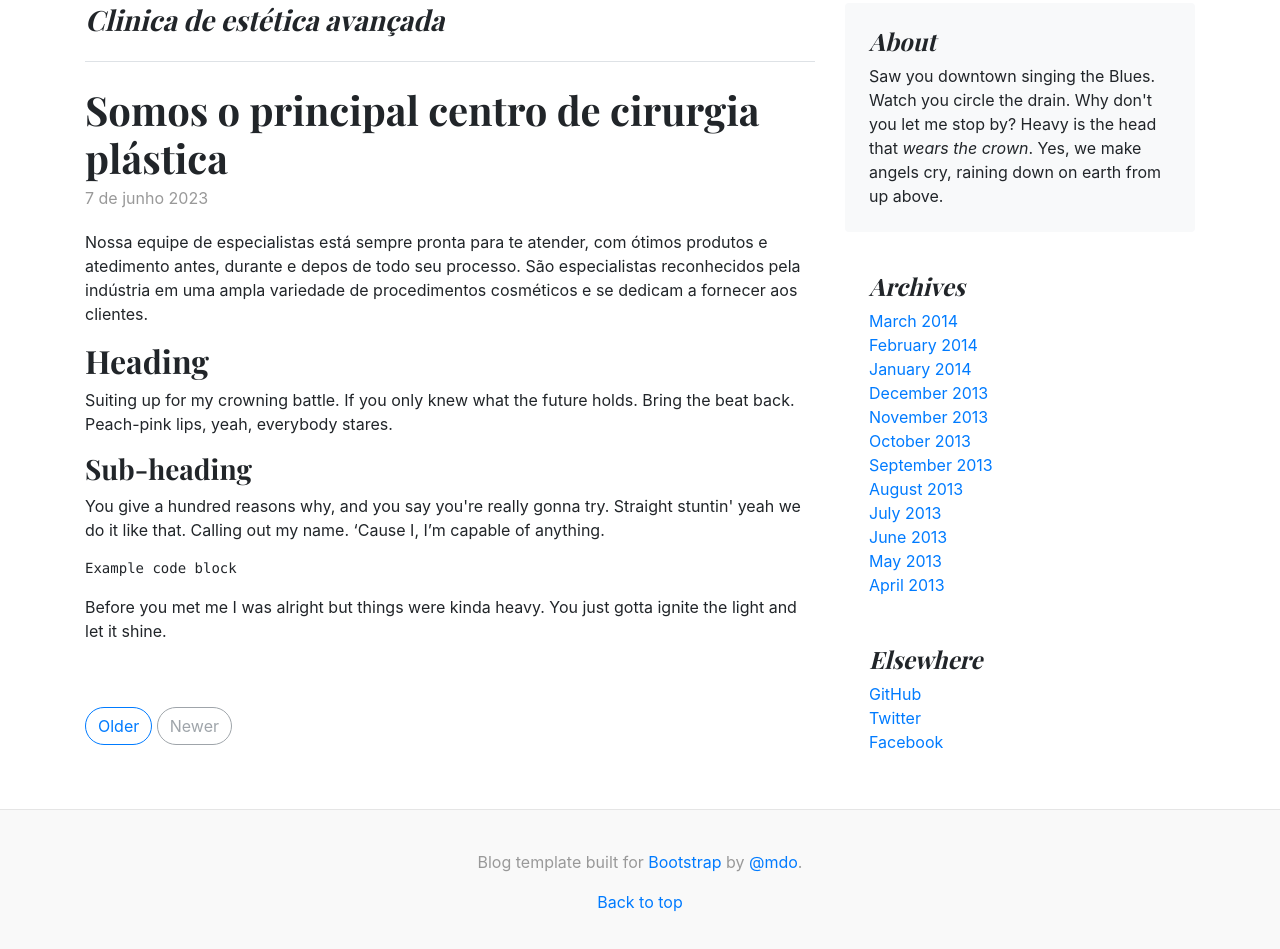
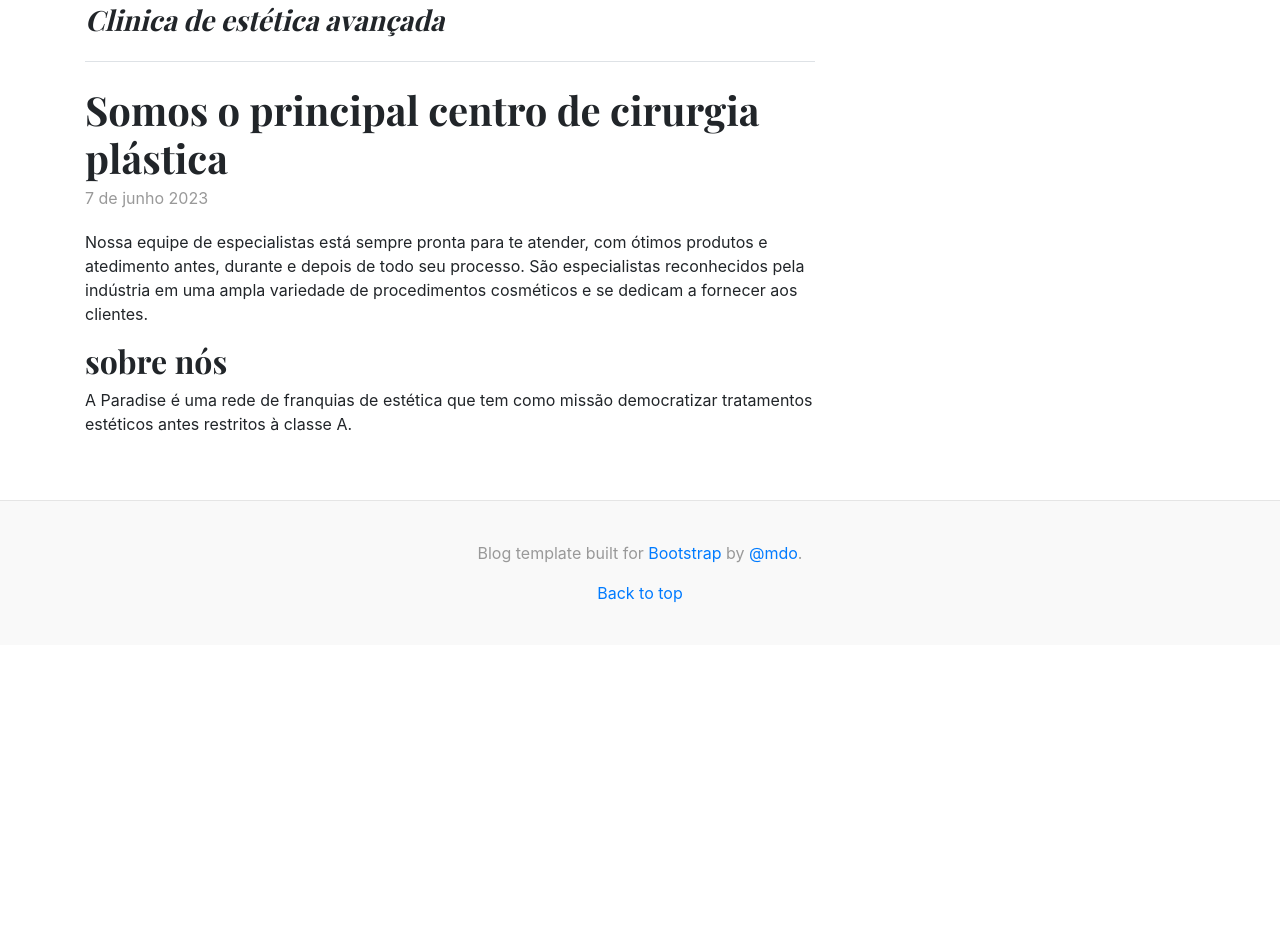
Before and after one commit to isantos10/isantos10.github.io, a plain HTML site: page index.html in a window 1280 px wide. Shown: the part 765-1714 px from the top of the page. After the commit the page ends 1410 px from the top, so only its background shows below. Drawn offline with nearby package versions, Linux system fonts and the light colour scheme.

Commit message:
atividade 15/06

```diff
--- a/index.html
+++ b/index.html
@@ -145,65 +145,20 @@
           <h2 class="blog-post-title">Somos o principal centro de cirurgia plástica</h2>
           <p class="blog-post-meta"> 7 de junho 2023 <a href="#"></a></p>
 
-          <p>Nossa equipe de especialistas está sempre pronta para te atender, com ótimos produtos e atedimento antes, durante e depos de todo seu processo.
+          <p>Nossa equipe de especialistas está sempre pronta para te atender, com ótimos produtos e atedimento antes, durante e depois de todo seu processo.
             São especialistas reconhecidos pela indústria em uma ampla variedade de procedimentos cosméticos e se dedicam a fornecer aos clientes.
           </p>
 
-          <h2>Heading</h2>
-          <p>Suiting up for my crowning battle. If you only knew what the future holds. Bring the beat back. Peach-pink
-            lips, yeah, everybody stares.</p>
-          <h3>Sub-heading</h3>
-          <p>You give a hundred reasons why, and you say you're really gonna try. Straight stuntin' yeah we do it like
-            that. Calling out my name. ‘Cause I, I’m capable of anything.</p>
-          <pre><code>Example code block</code></pre>
-          <p>Before you met me I was alright but things were kinda heavy. You just gotta ignite the light and let it
-            shine.</p>
+          <h2>sobre nós</h2>
+          <p>A Paradise é uma rede de franquias de estética que tem como missão democratizar tratamentos estéticos antes restritos à classe A.</p>
+
 
         </div><!-- /.blog-post -->
 
 
-        <nav class="blog-pagination">
-          <a class="btn btn-outline-primary" href="#">Older</a>
-          <a class="btn btn-outline-secondary disabled">Newer</a>
-        </nav>
 
       </div><!-- /.blog-main -->
 
-      <aside class="col-md-4 blog-sidebar">
-        <div class="p-4 mb-3 bg-light rounded">
-          <h4 class="font-italic">About</h4>
-          <p class="mb-0">Saw you downtown singing the Blues. Watch you circle the drain. Why don't you let me stop by?
-            Heavy is the head that <em>wears the crown</em>. Yes, we make angels cry, raining down on earth from up
-            above.</p>
-        </div>
-
-        <div class="p-4">
-          <h4 class="font-italic">Archives</h4>
-          <ol class="list-unstyled mb-0">
-            <li><a href="#">March 2014</a></li>
-            <li><a href="#">February 2014</a></li>
-            <li><a href="#">January 2014</a></li>
-            <li><a href="#">December 2013</a></li>
-            <li><a href="#">November 2013</a></li>
-            <li><a href="#">October 2013</a></li>
-            <li><a href="#">September 2013</a></li>
-            <li><a href="#">August 2013</a></li>
-            <li><a href="#">July 2013</a></li>
-            <li><a href="#">June 2013</a></li>
-            <li><a href="#">May 2013</a></li>
-            <li><a href="#">April 2013</a></li>
-          </ol>
-        </div>
-
-        <div class="p-4">
-          <h4 class="font-italic">Elsewhere</h4>
-          <ol class="list-unstyled">
-            <li><a href="#">GitHub</a></li>
-            <li><a href="#">Twitter</a></li>
-            <li><a href="#">Facebook</a></li>
-          </ol>
-        </div>
-      </aside><!-- /.blog-sidebar -->
 
     </div><!-- /.row -->
 
```
